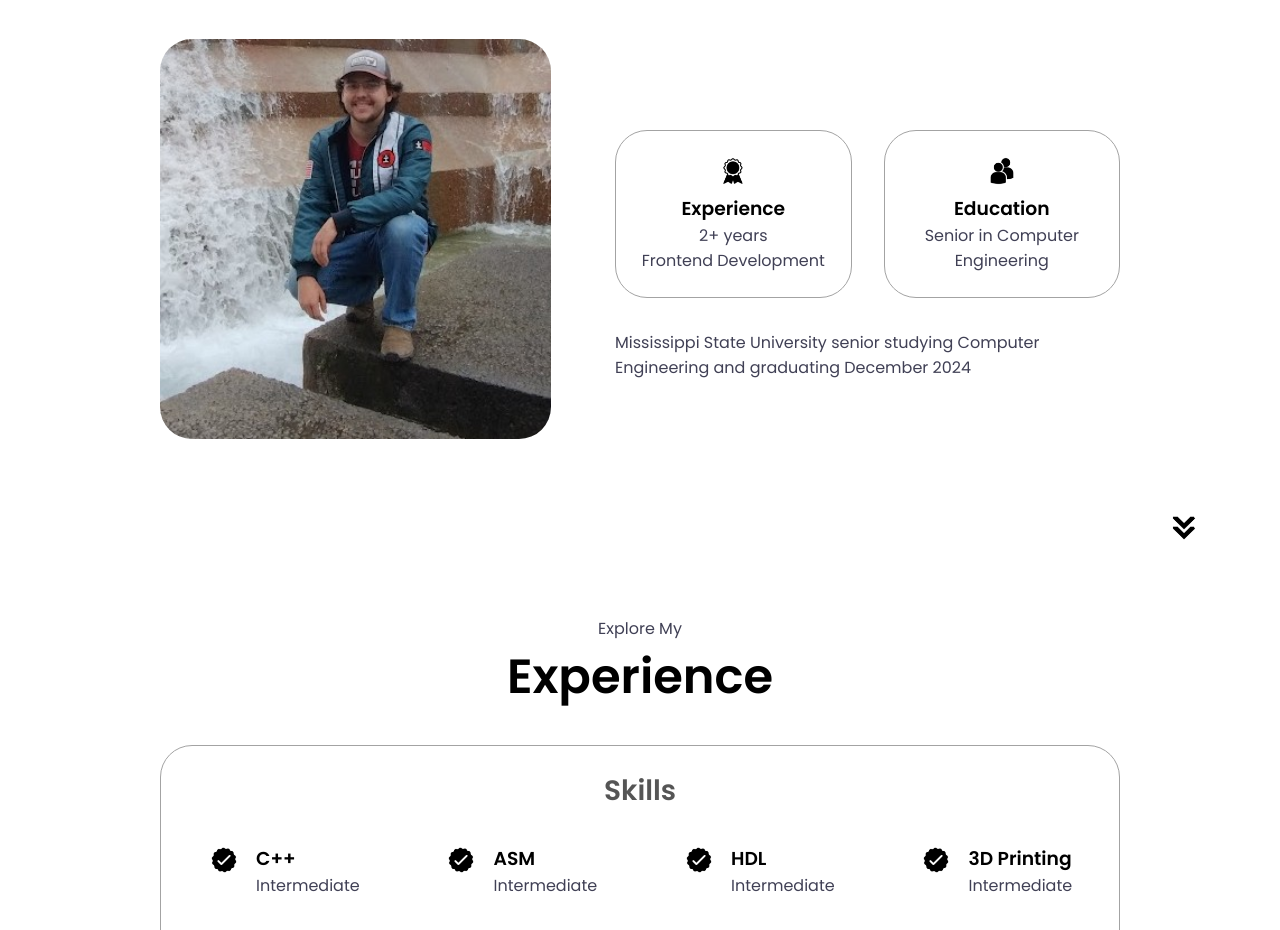
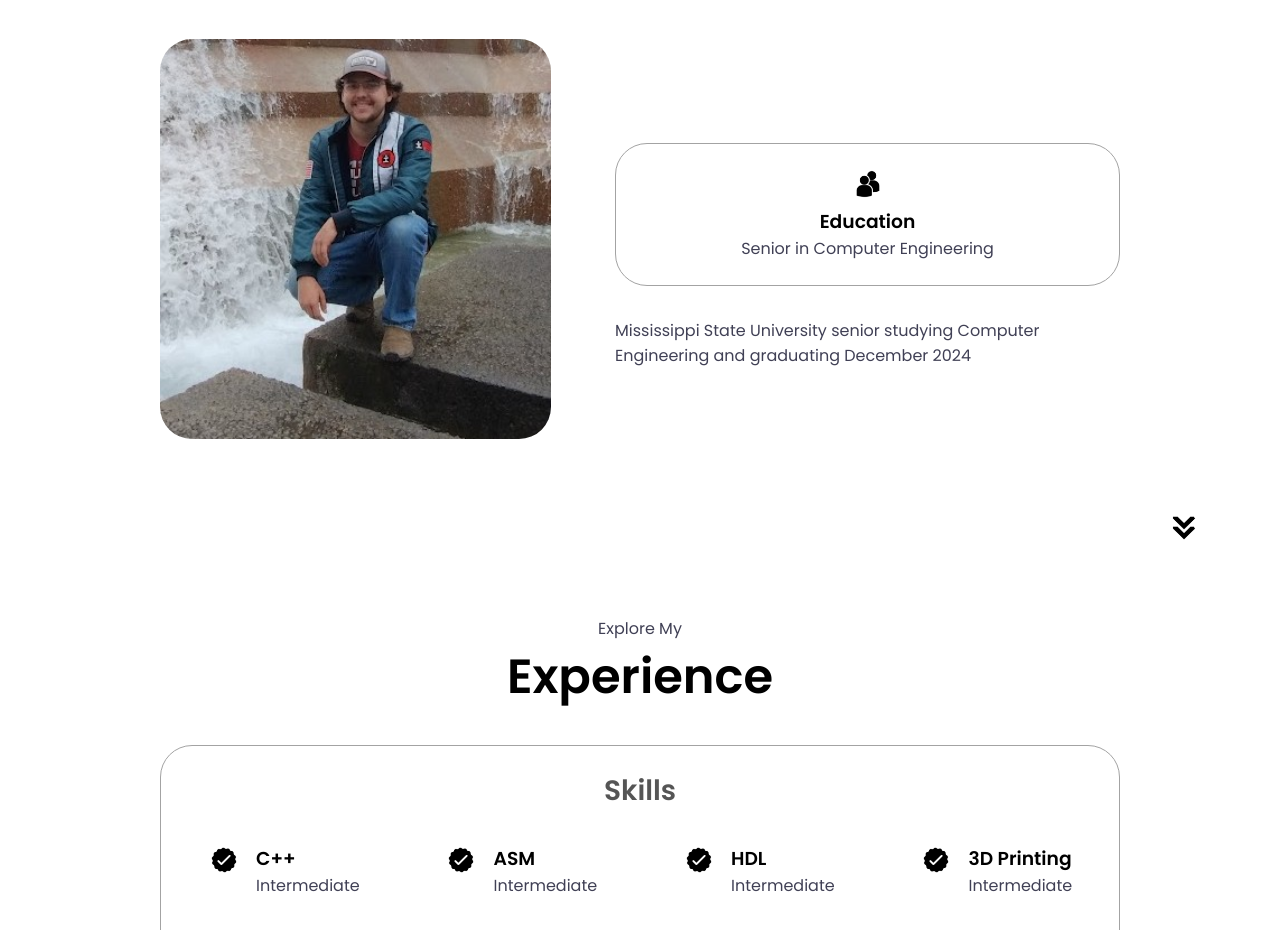
Before and after one commit to norightear/Skill_builder_2, a plain HTML site: page index.html in a window 1280 px wide. Shown: the part 1080-2010 px from the top of the page. Drawn offline with Linux system fonts and the light colour scheme.

Commit message:
commit_2

```diff
--- a/index.html
+++ b/index.html
@@ -77,15 +77,7 @@
         </div>
         <div class="about-details-container">
           <div class="about-containers">
-            <div class="details-container">
-              <img
-                src="./assets/experience.png"
-                alt="Experience icon"
-                class="icon"
-              />
-              <h3>Experience</h3>
-              <p>2+ years <br />Frontend Development</p>
-            </div>
+
             <div class="details-container">
               <img
                 src="./assets/education.png"
```
